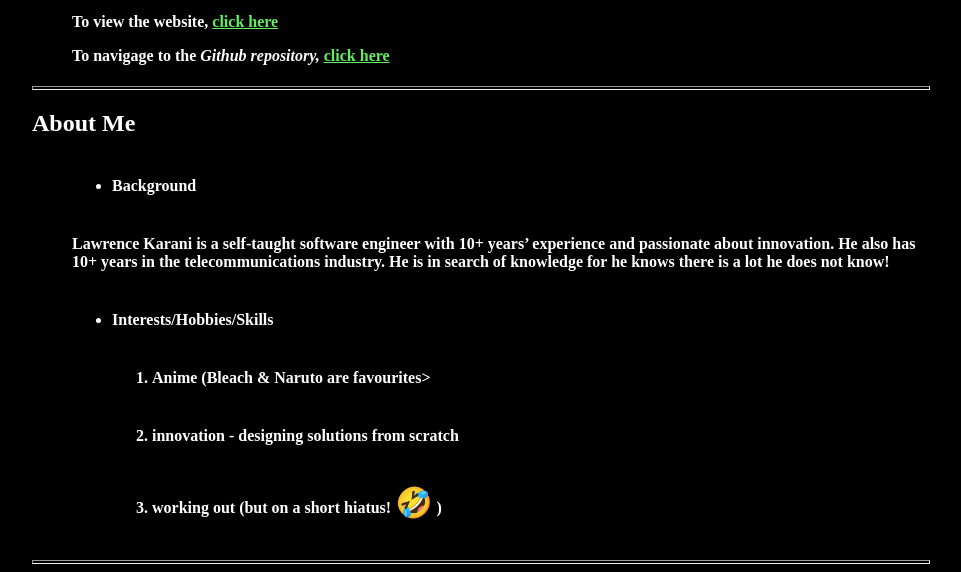
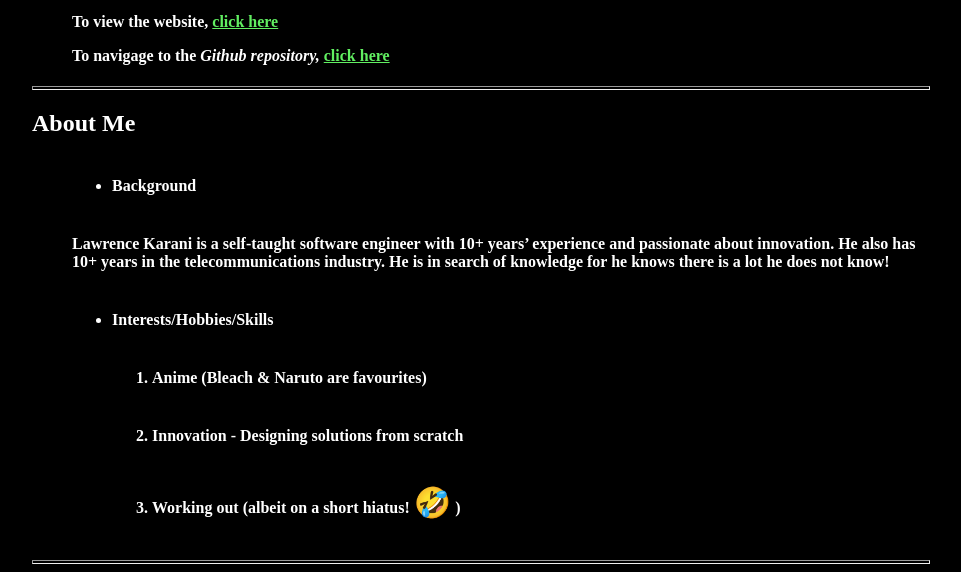
Before and after one commit to Zelawlaw/week1-IP-Portfolio-Landing-Page, a plain HTML site: page index.html in a window 1280 px wide. Shown: the part 1293-1865 px from the top of the page, without its empty margins (160-1121 px from the left). Drawn offline with Linux system fonts and the light colour scheme.

Commit message:
formatting html and css files with prettier

```diff
--- a/css/styles.css
+++ b/css/styles.css
@@ -64,7 +64,8 @@ a {
 .smilie-size {
   font-size: 30px;
 }
-.aboutMe-section ul ,.projects-section ol{
+.aboutMe-section ul,
+.projects-section ol {
   display: block;
   font-size: 1em;
   margin-top: 1.33em;
@@ -73,6 +74,6 @@ a {
   margin-right: 0;
   font-weight: bold;
 }
-.aboutMe-section li{
+.aboutMe-section li {
   margin: 40px;
 }
--- a/index.html
+++ b/index.html
@@ -78,10 +78,10 @@
         </p>
         <li>Interests/Hobbies/Skills</li>
         <ol>
-          <li>Anime (Bleach & Naruto are favourites></li>
-          <li>innovation - designing solutions from scratch</li>
+          <li>Anime (Bleach & Naruto are favourites)</li>
+          <li>Innovation - Designing solutions from scratch</li>
           <li>
-            working out (but on a short hiatus!
+            Working out (albeit on a short hiatus!
             <span class="smilie-size">&#129315;</span> )
           </li>
         </ol>
```
